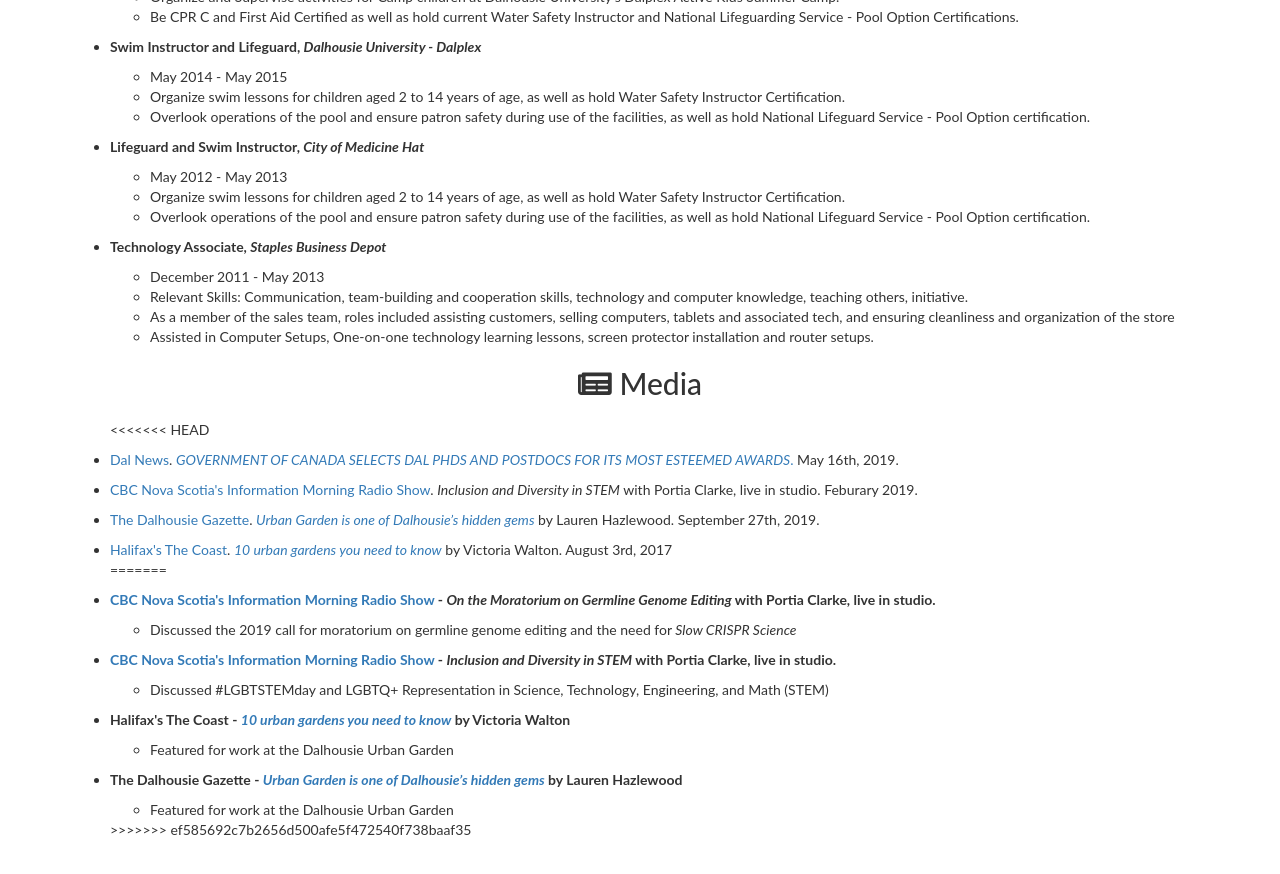
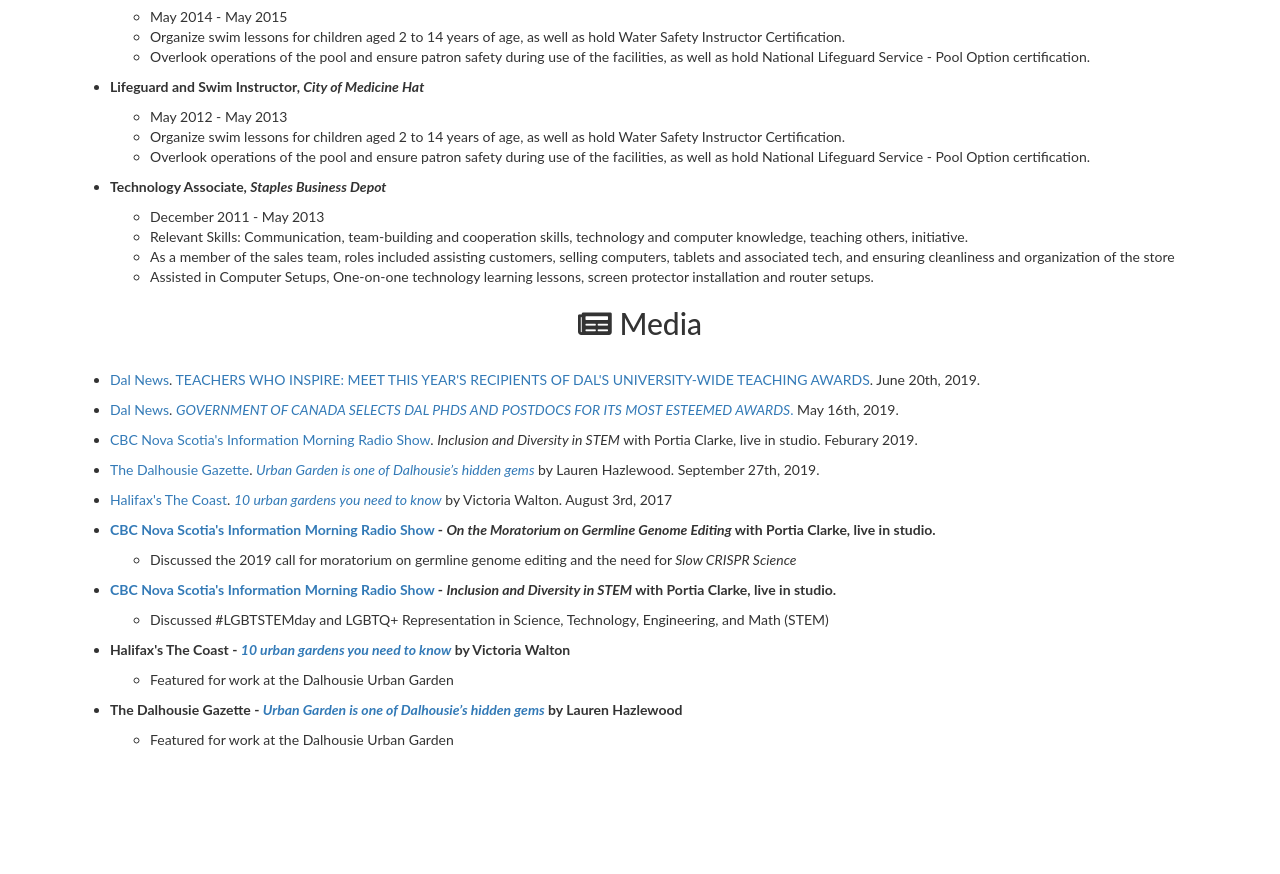
Before and after one commit to LandonGetz/OldCVWebsite, a Jekyll site: the page built from index.md, in a window 1280 px wide and 900 px high, scrolled down 7243 px. Shown: the top 874 px of the window. Built offline with Jekyll 4.4.1, drawn with Linux system fonts in a browser that asks for light colours; nearby versions of some CDN libraries; after the commit the page ends 8053 px from its top, so only the background shows below that; some of the changed text lies outside the part shown.

Commit message:
Media Update (June 20th)

```diff
--- a/index.md
+++ b/index.md
@@ -338,18 +338,15 @@ scroll: true
 	</ul>
      <h2><span class="glyphicon glyphicon-tower" aria-hidden="true"></span>  Awards:</h2>
     <ul id="list">
-<<<<<<< HEAD
         <li>2019 President's Graduate Student Teaching Assistant Award - $500 Award</li>
         <li>2019 Professional Research and Education Program (PREP) Graduate Student Research Day Platform Presentation Award - $200 Award</li>
         <li>2019 Faculty of Medicine Excellence in Research Award - $1000 Award</li>
         <li>2018/2019 Vanier Canadian Graduate Scholarship by Dalhousie University - $150,000 Award, 3 Year Tenure</li>
         <li>2019 Killam Graduate Scholarship - $90,000 Award, 3 Year Tenure (Eligible for $10,000)</li>
-=======
         <li>2019 Dalhouise University Faculty of Medicine Excellence in Research Award - $1,000 Prize</li>
         <li>2019 Killam Doctoral Scholarship Honorary Recipient - $30,000 Award</li>
         <li>2019 Alexander Graham Bell Canadian Graduate Scholarship - Doctoral Honorary Recipient - $35,000 Award</li>
         <li>Nominated for 2019 Vanier Canadian Graduate Scholarship by Dalhousie University - $50,000 Award</li>
->>>>>>> ef585692c7b2656d500afe5f472540f738baaf35
         <li>2018 Nova Scotia Health Research Foundation Scotia Scholars Award - $10,000 Award</li>
         <li>2018 Alexander Graham Bell Canadian Graduate Scholarship - Masters Recipient - $17,500 Award</li>
         <li>2018 Nova Scotia Graduate Scholarship - $10,000</li>
@@ -442,12 +439,11 @@ scroll: true
     </ul>
     <h2><span class="fa fa-newspaper-o" aria-hidden="true"></span> Media</h2>
     <ul id="list">
-<<<<<<< HEAD
+        <li id="list"><a href="https://www.dal.ca/news.html" target="_blank">Dal News</a>. <a href="https://www.dal.ca/news/2019/06/19/teachers-who-inspire--meet-this-year-s-recipients-of-dal-s-unive.html">TEACHERS WHO INSPIRE: MEET THIS YEAR'S RECIPIENTS OF DAL'S UNIVERSITY‑WIDE TEACHING AWARDS</a>. June 20th, 2019.</li>
         <li id="list"><a href="https://www.dal.ca/news.html" target="_blank">Dal News</a>. <a href="https://www.dal.ca/news/2019/05/16/government-of-canada-selects-dal-phds-and-postdocs-for-its-most-.html#" target="_blank"><i>GOVERNMENT OF CANADA SELECTS DAL PHDS AND POSTDOCS FOR ITS MOST ESTEEMED AWARDS</i>.</a> May 16th, 2019.</li>
         <li id="list"><a href="https://www.cbc.ca/listen/shows/information-morning-ns/" target="_blank">CBC Nova Scotia's Information Morning Radio Show</a>. <i>Inclusion and Diversity in STEM</i> with Portia Clarke, live in studio. Feburary 2019.</li>
          <li id="list"><a href="https://dalgazette.com/" target="_blank">The Dalhousie Gazette</a>. <i><a href="http://dalgazette.com/news/urban-garden-one-dalhousies-hidden-gems/">Urban Garden is one of Dalhousie’s hidden gems</a></i> by Lauren Hazlewood. September 27th, 2019.</li>
         <li id="list"><a href="https://www.thecoast.ca/" target="_blank">Halifax's The Coast</a>. <i><a target="_blank" href="https://www.thecoast.ca/halifax/10-urban-gardens-you-need-to-know/Content?oid=8720166">10 urban gardens you need to know</a></i> by Victoria Walton. August 3rd, 2017</li>
-=======
         <li id="list"><b><a href="https://www.cbc.ca/listen/shows/information-morning-ns/" target="_blank">CBC Nova Scotia's Information Morning Radio Show </a> - <i>On the Moratorium on Germline Genome Editing</i> with Portia Clarke, live in studio.</b></li>
             <ul id="sublist">
                 <li>Discussed the 2019 call for moratorium on germline genome editing and the need for <i>Slow CRISPR Science</i></li>
@@ -465,6 +461,5 @@ scroll: true
                 <li>Featured for work at the Dalhousie Urban Garden</li>
             </ul>
             </li>
->>>>>>> ef585692c7b2656d500afe5f472540f738baaf35
         </ul>
 </div>
```
Also changed, not shown: 1 other file.
